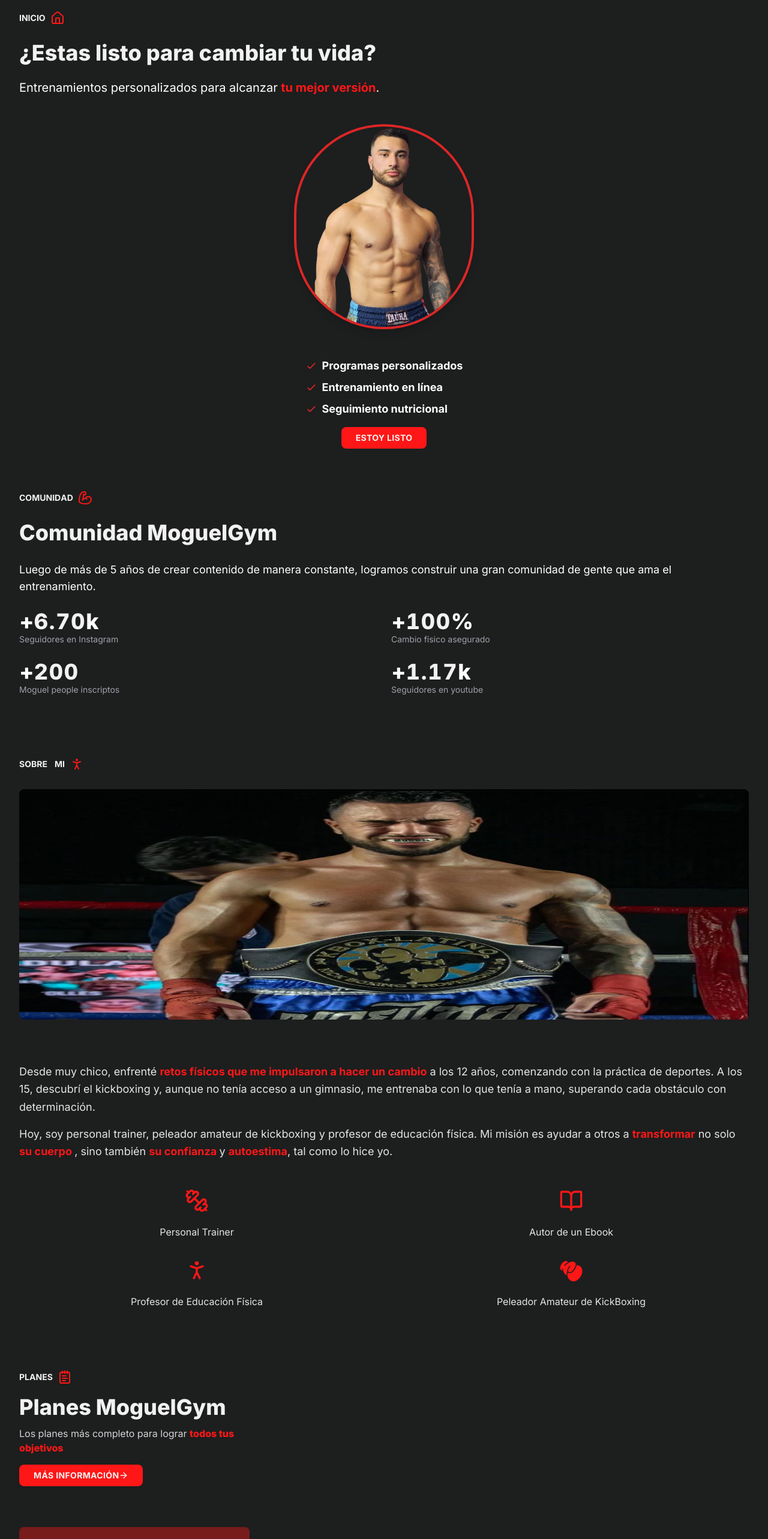
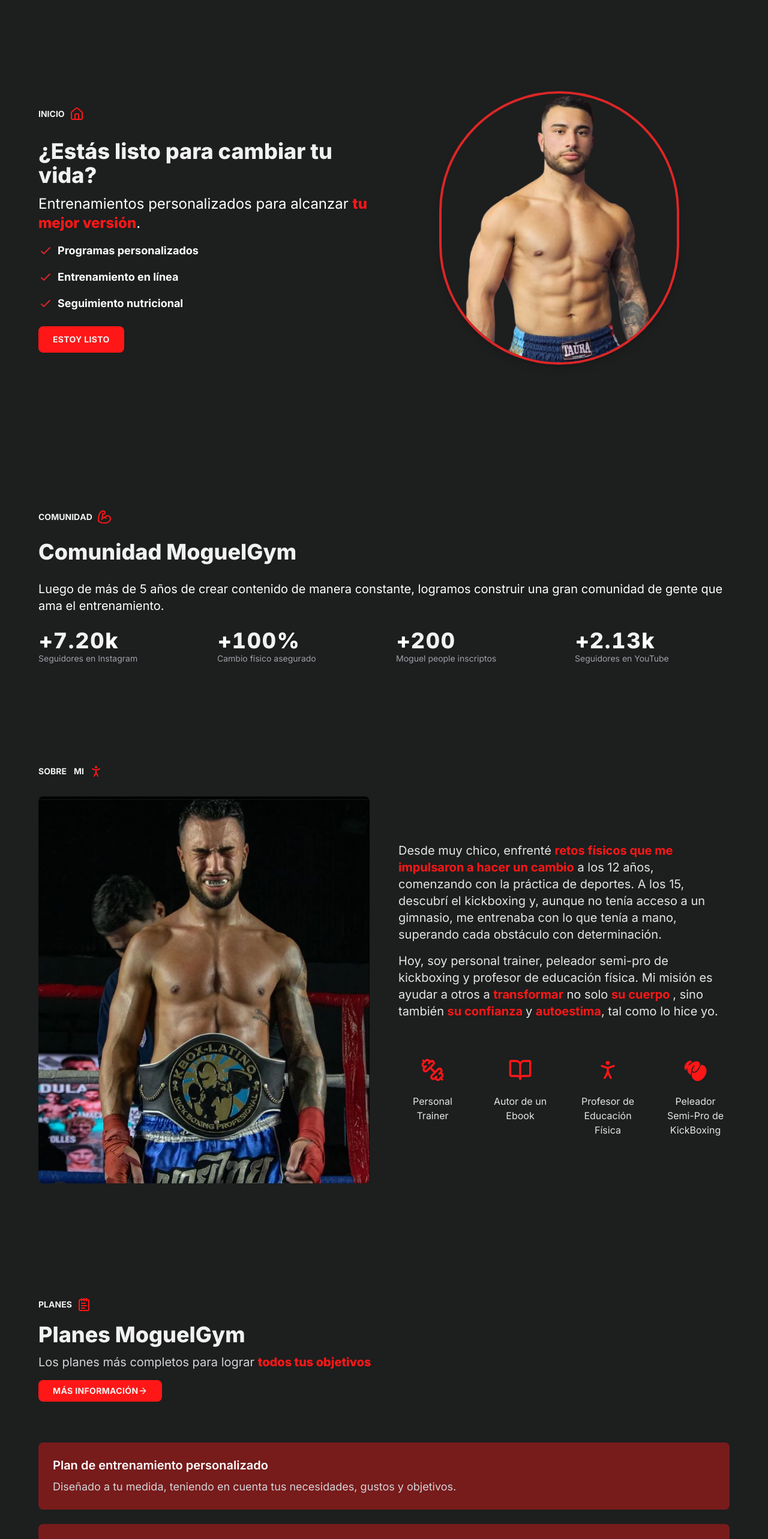
Before and after one commit to skywarddigitalsolutions/fedemoguel, a Next.js app: page / in a window 1280 px wide. Shown: the part 20-2586 px from the top of the page at 60% size. Built offline with nearby package versions, Linux system fonts and the light colour scheme.

Commit message:
Fix: Responsive Desktop

```diff
--- a/package.json
+++ b/package.json
@@ -2,6 +2,7 @@
   "name": "fedemoguel",
   "version": "0.1.0",
   "private": true,
+  "node": "20.11.1",
   "scripts": {
     "dev": "next dev",
     "build": "next build",
--- a/src/components/Footer.tsx
+++ b/src/components/Footer.tsx
@@ -3,16 +3,16 @@ import { useState } from 'react';
 import { FaFacebookF, FaInstagram, FaYoutube, FaWhatsapp } from "react-icons/fa";
 import { SiTiktok } from "react-icons/si";
 import { motion } from 'framer-motion';
+import Link from 'next/link';
 
 export default function Footer() {
   const [hoveredIcon, setHoveredIcon] = useState<string | null>(null);
 
   const socialLinks = [
-    { icon: FaFacebookF, href: "#", label: "Facebook" },
-    { icon: FaInstagram, href: "#", label: "Instagram" },
-    { icon: FaYoutube, href: "#", label: "YouTube" },
-    { icon: SiTiktok, href: "#", label: "TikTok" },
-    { icon: FaWhatsapp, href: "#", label: "WhatsApp" },
+    { icon: FaInstagram, href: "https://www.instagram.com/fedemoguel?igsh=MXJ4cG9zOXhqaWpjeg==", label: "Instagram" },
+    { icon: FaYoutube, href: "https://youtube.com/@fedemoguel?si=nbRx2WGhr3D-kd8i", label: "YouTube" },
+    { icon: SiTiktok, href: "https://www.tiktok.com/@fedemoguel?_t=8qPpXF1bOWU&_r=1", label: "TikTok" },
+    { icon: FaWhatsapp, href: "https://wa.link/i36zae", label: "WhatsApp" },
   ];
 
   return (
@@ -64,7 +64,7 @@ export default function Footer() {
           transition={{ delay: 0.4, duration: 0.5 }}
           className="mt-12 text-center text-sm text-gray-400"
         >
-          <p>&copy; {new Date().getFullYear()} Skyward Digital Solutions. Todos los derechos reservados.</p>
+          <p>&copy; {new Date().getFullYear()} <Link href={'https://www.sds.com.ar/'} target='_blank' className='font-extrabold'>Skyward Digital Solutions</Link>. Todos los derechos reservados.</p>
         </motion.div>
       </div>
     </footer>
--- a/src/pages/Comunidad/Comunidad.tsx
+++ b/src/pages/Comunidad/Comunidad.tsx
@@ -5,23 +5,24 @@ import { Stat } from "@/components/Stat";
 
 export default function Comunidad() {
   return (
-    <div className="bg-background_color text-white p-8 rounded-lg mb-8" id="Comunidad">
-      <SubtitleSections
-        title={"Comunidad"}
-        Icon={ BicepsFlexed }
-      />
+    <div className="bg-background_color text-white p-8 lg:p-16 rounded-lg mb-8" id="Comunidad">
+      <SubtitleSections title={"Comunidad"} Icon={BicepsFlexed} />
+
       <div className="flex items-center gap-2 mb-4">
         <TitleSections title={"Comunidad MoguelGym"} />
       </div>
-      <p className="mb-6 text-lg text-white">
+
+      <p className="mb-6 text-lg lg:text-xl text-white w-full">
         Luego de más de 5 años de crear contenido de manera constante, logramos
         construir una gran comunidad de gente que ama el entrenamiento.
       </p>
-      <div className="grid grid-cols-2 gap-6">
-        <Stat number="6.699" label="Seguidores en Instagram" unit="k" />
+
+      {/* Stats grid, adjusted for larger screens */}
+      <div className="grid grid-cols-2 lg:grid-cols-4 gap-6 lg:gap-10">
+        <Stat number="7.2" label="Seguidores en Instagram" unit="k" />
         <Stat number="100" label="Cambio físico asegurado" unit="%" />
         <Stat number="200" label="Moguel people inscriptos" unit="" />
-        <Stat number="1.17" label="Seguidores en youtube" unit="k" />
+        <Stat number="2.13" label="Seguidores en YouTube" unit="k" />
       </div>
     </div>
   );
--- a/src/pages/Hero/Hero.tsx
+++ b/src/pages/Hero/Hero.tsx
@@ -1,43 +1,36 @@
 import Image from "next/image";
 import { Home } from "lucide-react";
+import Link from "next/link"; // Importa el componente Link de Next.js
 import ShinyButton from "@/components/ui/magic/ShinyButton";
 import Fede from "../../../public/img/fede-removebg-preview.png";
 import SubtitleSections from "@/components/text/SubtitleSections";
 import TitleSections from "@/components/text/TitleSections";
 
-
 export default function Hero() {
   return (
-    <section className="min-h-screen flex flex-col bg-background_color p-8">
-      <SubtitleSections title={"Inicio"} Icon={Home} />
-      {/* Main Content */}
-      <div className="flex-1 flex flex-col justify-between">
-        <div className="space-y-6">
-          <TitleSections title={"¿Estas listo para cambiar tu vida?"} />
-          <p className="text-xl text-white">
-            Entrenamientos personalizados para alcanzar <span className="text-rojo font-bold">tu mejor versión</span>.
+    <section className="min-h-screen flex flex-col lg:flex-row lg:items-center bg-background_color p-8 lg:p-16 gap-4">
+      <div className="w-full space-y-6">
+        <SubtitleSections title={"Inicio"} Icon={Home} />
+        <div className="text-center lg:text-left">
+          <TitleSections title={"¿Estás listo para cambiar tu vida?"} />
+          <p className="text-lg lg:text-2xl text-white">
+            Entrenamientos personalizados para alcanzar{" "}
+            <span className="text-rojo font-extrabold">tu mejor versión</span>.
           </p>
-        </div>
 
-        <Image
-          src={Fede}
-          width={300}
-          height={300}
-          alt="Personal Trainer"
-          className="mx-auto rounded-full shadow-lg border-4 border-red-600"
-          priority={true}
-        />
-
-        <div className="space-y-4 flex flex-col justify-center items-center">
-          <ul className="space-y-2">
+          {/* Updated UL section */}
+          <ul className="space-y-2 lg:space-y-4 mt-4 flex flex-col items-center lg:items-start">
             {[
               "Programas personalizados",
               "Entrenamiento en línea",
               "Seguimiento nutricional",
             ].map((item, index) => (
-              <li key={index} className="flex items-center text-white font-bold text-lg">
+              <li
+                key={index}
+                className="flex items-center text-white font-bold text-base lg:text-lg"
+              >
                 <svg
-                  className="w-5 h-5 mr-2 text-red-600"
+                  className="w-5 h-5 lg:w-6 lg:h-6 mr-2 text-red-600"
                   fill="none"
                   strokeLinecap="round"
                   strokeLinejoin="round"
@@ -51,12 +44,33 @@ export default function Hero() {
               </li>
             ))}
           </ul>
-          <ShinyButton className="bg-rojo hover:bg-bordo items-center justify-center">
-            Estoy listo
-          </ShinyButton>
+
+          {/* Botón que redirige a WhatsApp */}
+          <div className="mt-6 text-center lg:text-left">
+            <Link
+              href={`https://wa.me/5491150611441?text=Hola%20Fede,%20como%20estas?%20Queria%20consultarte%20a%20cerca%20de`}
+              passHref
+              target="_blank"
+            >
+              <ShinyButton className="bg-rojo hover:bg-bordo px-6 py-3 text-lg">
+                Estoy listo
+              </ShinyButton>
+            </Link>
+          </div>
         </div>
       </div>
 
+      {/* Image section for larger screens */}
+      <div className="w-full flex justify-center lg:justify-center mt-8 lg:mt-0">
+        <Image
+          src={Fede}
+          width={400}
+          height={400}
+          alt="Personal Trainer"
+          className="rounded-full shadow-lg border-4 border-red-600"
+          priority={true}
+        />
+      </div>
     </section>
   );
 }
--- a/src/pages/Kickboxing/Kickboxing.tsx
+++ b/src/pages/Kickboxing/Kickboxing.tsx
@@ -3,12 +3,14 @@ import ShinyButton from "../../components/ui/magic/ShinyButton";
 import SubtitleSections from "@/components/text/SubtitleSections";
 import TitleSections from "@/components/text/TitleSections";
 import { Grab } from "lucide-react";
-
+import Link from "next/link";
 
 export default function Kickboxing() {
   return (
-    <div className="relative min-h-screen flex items-center justify-center overflow-hidden pb-24" id="Kickboxing">
-      \
+    <div
+      className="relative min-h-screen flex items-center justify-center overflow-hidden"
+      id="Kickboxing"
+    >
       <video
         className="absolute w-full h-full object-cover"
         autoPlay
@@ -19,19 +21,28 @@ export default function Kickboxing() {
         <source src="/videos/a.mp4" type="video/mp4" />
         Your browser does not support the video tag.
       </video>
+
       {/* Dark overlay */}
       <div className="absolute inset-0 bg-black opacity-70"></div>
 
       {/* Content */}
-      <div className="relative z-10 text-white text-center px-4 sm:px-6 lg:px-8 mt-10">
-      <SubtitleSections title={"KickBoxing"} Icon={ Grab }/>
-        <TitleSections title={"¿Estas listo para realizar un entrenamiento de kickboxing?"} />
+      <div className="relative z-10 text-white text-center p-8 lg:p-16 mt-10">
+        <SubtitleSections title={"KickBoxing"} Icon={Grab} />
+        <TitleSections
+          title={"¿Estas listo para realizar un entrenamiento de kickboxing?"}
+        />
         <p className="text-xl sm:text-2xl mb-8">
           Descubre cómo nuestro entrenamiento puede llevarte al siguiente nivel
         </p>
+        <Link
+          href={`https://wa.me/5491150611441?text=Hola%20Fede,%20como%20estas?%20Queria%20consultarte%20a%20cerca%20de`}
+          passHref
+          target="_blank"
+        >
           <ShinyButton className="bg-rojo hover:bg-bordo text-black font-bold py-3 px-6 rounded-full text-lg">
             Ver programas de entrenamiento
           </ShinyButton>
+        </Link>
 
         {/* Product offerings */}
         <div className="mt-12 grid grid-cols-1 sm:grid-cols-2 lg:grid-cols-3 gap-6">
@@ -42,16 +53,24 @@ export default function Kickboxing() {
           ].map((program) => (
             <div
               key={program}
-              className="bg-white bg-opacity-10 p-6 rounded-lg last:mb-10"
+              className="bg-white bg-opacity-10 p-6 rounded-lg flex flex-col justify-between h-full"
             >
+              <div>
                 <h3 className="text-xl font-semibold mb-2">{program}</h3>
                 <p className="text-sm mb-4">
                   Descripción breve del programa y sus beneficios para el
                   kickboxer.
                 </p>
-              <ShinyButton className="bg-rojo hover:bg-bordo">
+              </div>
+              <Link
+                href={`https://wa.me/5491150611441?text=Hola%20Fede,%20como%20estas?%20Queria%20consultarte%20a%20cerca%20de`}
+                passHref
+                target="_blank"
+              >
+                <ShinyButton className="bg-rojo hover:bg-bordo mt-auto">
                   Más información
                 </ShinyButton>
+              </Link>
             </div>
           ))}
         </div>
--- a/src/pages/Planes/Planes.tsx
+++ b/src/pages/Planes/Planes.tsx
@@ -1,26 +1,45 @@
+"use client";
 import React from "react";
 import { ArrowRight, NotepadText } from "lucide-react";
+import Link from "next/link";
 import ShinyButton from "../../components/ui/magic/ShinyButton";
 import SubtitleSections from "@/components/text/SubtitleSections";
 import TitleSections from "@/components/text/TitleSections";
 
 export default function Planes() {
   return (
-    <div className="bg-background_color text-white p-8 rounded-lg max-w-md mb-10" id="Planes">
-      <div className="mb-4">
+    <div
+      className="bg-background_color text-white rounded-lg mb-10 mx-auto p-8 lg:p-16"
+      id="Planes"
+    >
+      <div className="mb-4 text-left">
+        {" "}
+        {/* Alineado a la izquierda */}
         <SubtitleSections title={"Planes"} Icon={NotepadText} />
         <TitleSections title={"Planes MoguelGym"} />
-        <p className="text-base text-zinc-300">
-          Los planes más completo para lograr <span className="text-rojo font-extrabold">todos tus objetivos</span>
+        <p className="text-base lg:text-lg xl:text-xl text-zinc-300">
+          Los planes más completos para lograr{" "}
+          <span className="text-rojo font-extrabold">todos tus objetivos</span>
         </p>
       </div>
 
-      <ShinyButton className="bg-rojo hover:bg-bordo text-white mb-5">
-        Más información
-        <ArrowRight className="w-4 h-4" />
-      </ShinyButton>
+      {/* Botón de más información */}
+      <Link
+        href={`https://wa.me/5491150611441?text=Hola%20Fede,%20como%20estas?%20Queria%20consultarte%20a%20cerca%20de`}
+        passHref
+        target="_blank"
+      >
+        <ShinyButton
+          className="bg-rojo hover:bg-bordo text-white mb-5"
+          target="_blank"
+        >
+          Más información
+          <ArrowRight className="w-4 h-4" />
+        </ShinyButton>
+      </Link>
 
-      <div className="space-y-4 mt-12">
+      {/* Sección de Features */}
+      <div className="flex flex-col items-center space-y-4 lg:space-y-6 mt-12">
         <Feature
           title="Plan de entrenamiento personalizado"
           description="Diseñado a tu medida, teniendo en cuenta tus necesidades, gustos y objetivos."
@@ -46,9 +65,13 @@ function Feature({
   description: string;
 }) {
   return (
-    <div className="bg-rojo bg-opacity-40 p-4 rounded-lg">
-      <h3 className="font-semibold mb-1">{title}</h3>
-      <p className="text-sm text-zinc-300">{description}</p>
+    <div className="bg-rojo bg-opacity-40 p-4 lg:p-6 rounded-lg w-full">
+      <h3 className="font-semibold text-base lg:text-lg xl:text-xl mb-1 lg:mb-2">
+        {title}
+      </h3>
+      <p className="text-sm lg:text-base xl:text-lg text-zinc-300">
+        {description}
+      </p>
     </div>
   );
 }
--- a/src/pages/SobreMi/sobremi.tsx
+++ b/src/pages/SobreMi/sobremi.tsx
@@ -1,22 +1,30 @@
 import Image from "next/image";
-import profilePic from "../../../public/img/SobreMi.webp"; // Ajusta la ruta de la imagen
+import profilePic from "../../../public/img/SobreMi.webp";
 import SubtitleSections from "@/components/text/SubtitleSections";
-import { PersonStanding, Dumbbell, BoxIcon, BookOpen } from "lucide-react";
+import { PersonStanding, Dumbbell, BookOpen } from "lucide-react";
 import { GiBoxingGlove } from "react-icons/gi";
+
 const SobreMi = () => {
   return (
-    <section className="p-8 bg-background_color rounded-lg mb-8" id="Sobremi">
+    <section className="bg-background_color rounded-lg mb-8 p-8 lg:p-16" id="Sobremi">
       <SubtitleSections title={"Sobre Mi"} Icon={PersonStanding} />
-      <div className="flex flex-col my-6">
+
+      {/* Layout para desktop: Imagen y texto en columnas */}
+      <div className="flex flex-col lg:flex-row lg:items-center lg:gap-12 my-6">
+        {/* Imagen ajustada */}
+        <div className="lg:w-1/2">
           <Image
             src={profilePic}
             alt="Fede Moguel"
-          className="rounded-lg w-[auto] h-96 mb-12"
-          layout="fixed"
+            className="rounded-lg w-full h-auto mb-6 lg:mb-0"
+            layout="responsive"
           />
         </div>
 
-      <p className="text-lg text-neutral-200 leading-relaxed mb-4">
+        {/* Texto a la derecha de la imagen en pantallas grandes */}
+        <div className="lg:w-1/2">
+          <div className="flex flex-col">
+            <p className="text-lg lg:text-xl text-neutral-200 leading-relaxed mb-4">
               Desde muy chico, enfrenté{" "}
               <span className="text-rojo font-bold">
                 retos físicos que me impulsaron a hacer un cambio
@@ -26,35 +34,41 @@ const SobreMi = () => {
               entrenaba con lo que tenía a mano, superando cada obstáculo con
               determinación.
             </p>
-      <p className="text-lg text-neutral-200 leading-relaxed mb-4">
-        Hoy, soy personal trainer, peleador amateur de kickboxing y profesor de
-        educación física. Mi misión es ayudar a otros a{" "}
+            <p className="text-lg lg:text-xl text-neutral-200 leading-relaxed mb-4">
+              Hoy, soy personal trainer, peleador semi-pro de kickboxing y
+              profesor de educación física. Mi misión es ayudar a otros a{" "}
               <span className="text-rojo font-bold">transformar</span> no solo{" "}
-        <span className="text-rojo font-bold"> su cuerpo </span>, sino también{" "}
+              <span className="text-rojo font-bold"> su cuerpo </span>, sino
+              también{" "}
               <span className="text-rojo font-bold"> su confianza </span>y{" "}
-        <span className="text-rojo font-bold"> autoestima</span>, tal como lo
-        hice yo.
+              <span className="text-rojo font-bold"> autoestima</span>, tal como
+              lo hice yo.
             </p>
+          </div>
+
           {/* Sección de Credenciales con íconos */}
-      <div className="mt-12 grid grid-cols-2 gap-8">
+          <div className="mt-12 grid grid-cols-2 lg:grid-cols-4 gap-8">
             <li className="flex flex-col text-center items-center text-neutral-200">
-          <Dumbbell className=" text-rojo gap-2 w-auto h-10" />
+              <Dumbbell className="text-rojo gap-2 w-auto h-10" />
               <h5 className="mt-5"> Personal Trainer</h5>
             </li>
             <li className="flex flex-col text-center items-center text-neutral-200">
-          <BookOpen className=" text-rojo gap-2 w-auto h-10" />
+              <BookOpen className="text-rojo gap-2 w-auto h-10" />
               <h5 className="mt-5"> Autor de un Ebook</h5>
             </li>
             <li className="flex flex-col text-center items-center text-neutral-200">
-          <PersonStanding className=" text-rojo gap-2 w-auto h-10" />
+              <PersonStanding className="text-rojo gap-2 w-auto h-10" />
               <h5 className="mt-5"> Profesor de Educación Física</h5>
             </li>
             <li className="flex flex-col text-center items-center text-neutral-200">
-          <GiBoxingGlove className=" text-rojo gap-2 w-auto h-10" />
-          <h5 className="mt-5"> Peleador Amateur de KickBoxing</h5>
+              <GiBoxingGlove className="text-rojo gap-2 w-auto h-10" />
+              <h5 className="mt-5"> Peleador Semi-Pro de KickBoxing</h5>
             </li>
+          </div>
+        </div>
       </div>
     </section>
   );
 };
+
 export default SobreMi;
```
Also changed, not shown: src/components/ui/aceternity/compare.tsx (+5 -2 lines), src/components/ui/magic/ShinyButton.tsx (+7 -1 lines), src/pages/Clientes/Clientes.tsx (+21 -16 lines), src/pages/Cta/Cta.tsx (+5 -4 lines). Lines whose indentation alone changed are shown as unchanged.
